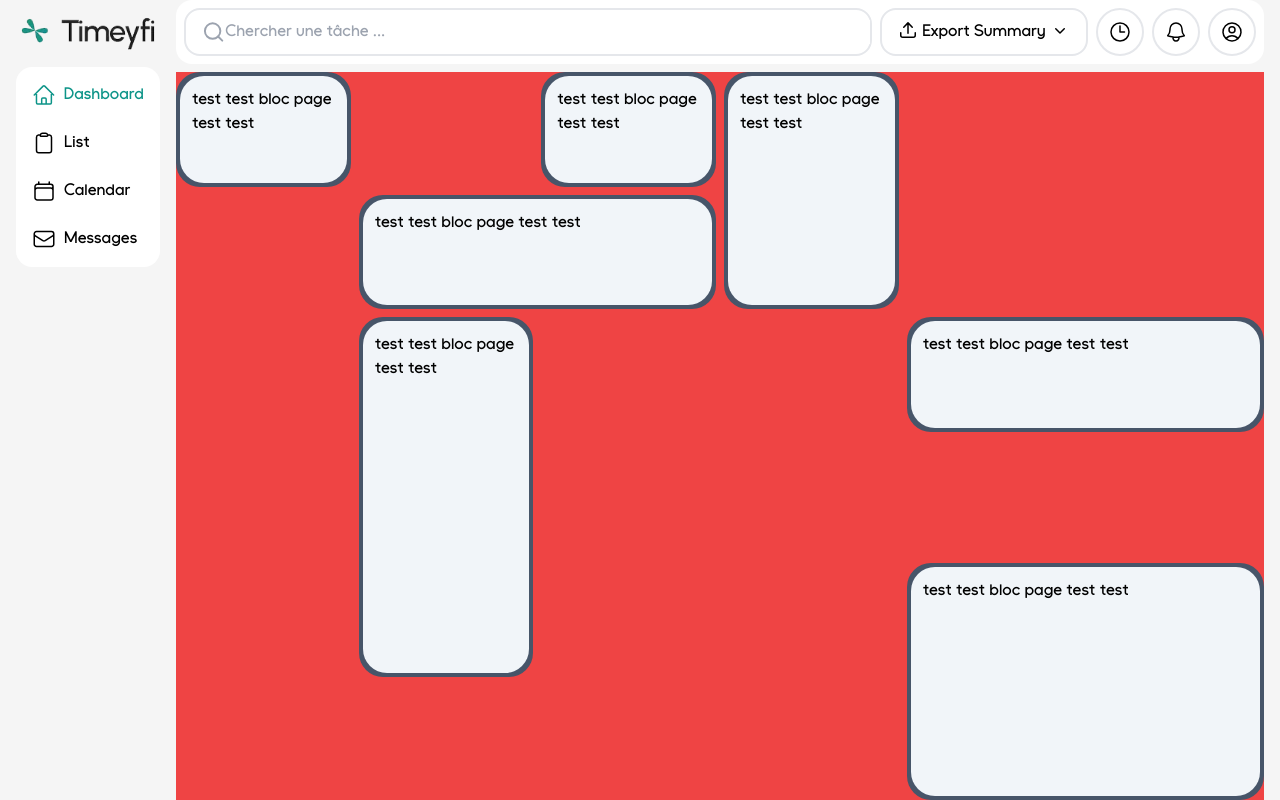
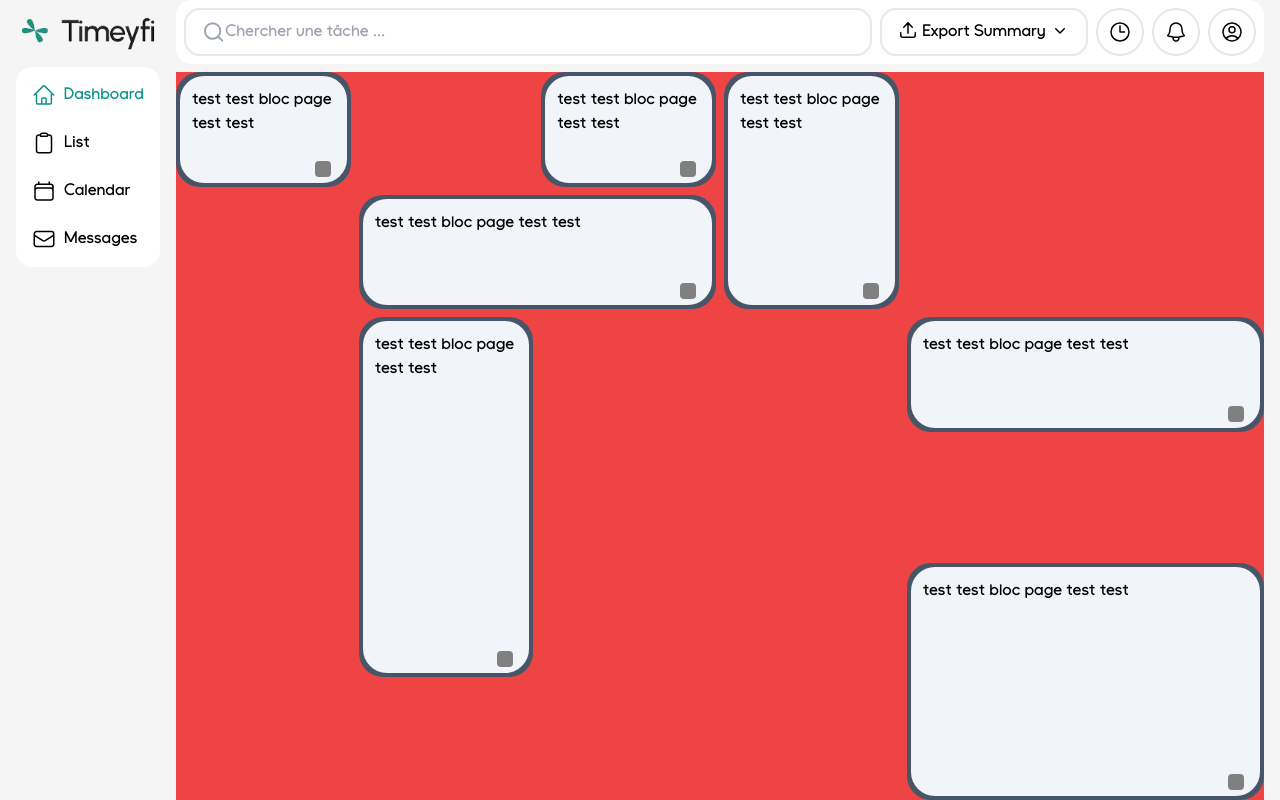
Before and after one commit to GMaxDev/Timeyfi_project, a Next.js app: page /all-menu/dashboard in a window 1280 px wide. Built offline with nearby package versions, Linux system fonts and the light colour scheme.

Commit message:
feat: add resize function

```diff
--- a/src/app/all-menu/dashboard/page.js
+++ b/src/app/all-menu/dashboard/page.js
@@ -4,7 +4,7 @@ import Bloc from "@/app/components/bloc";
 import { useEffect, useRef, useState } from "react";
 
 export default function Dashboard() {
-  // Etat des blocs de base
+  // État initial des blocs
   const [blocs, setBlocs] = useState([
     { id: 1, posUnitX: 0, posUnitY: 0, blocSizeX: 1, blocSizeY: 1 },
     { id: 2, posUnitX: 2, posUnitY: 0, blocSizeX: 1, blocSizeY: 1 },
@@ -17,7 +17,7 @@ export default function Dashboard() {
 
   // Référence pour le conteneur de la grille
   const gridRef = useRef(null);
-  // Etat pour stocker la taille d'une cellule
+  // État pour stocker la taille d'une cellule
   const [cellSize, setCellSize] = useState({ width: 0, height: 0 });
 
   // Au montage, on calcule la taille d'une cellule
@@ -25,7 +25,6 @@ export default function Dashboard() {
     if (gridRef.current) {
       const gridWidth = gridRef.current.clientWidth;
       const gridHeight = gridRef.current.clientHeight;
-
       setCellSize({
         width: gridWidth / 6,
         height: gridHeight / 6,
@@ -33,12 +32,23 @@ export default function Dashboard() {
     }
   }, []);
 
-  // Fonction de mise à jour de la position d'un bloc (corrigée)
+  // Mise à jour de la position d'un bloc
   const updateBlocPosition = (id, newPosUnitX, newPosUnitY) => {
     setBlocs((prev) =>
       prev.map((bloc) =>
         bloc.id === id
           ? { ...bloc, posUnitX: newPosUnitX, posUnitY: newPosUnitY }
+          : bloc
+      )
+    );
+  };
+
+  // Mise à jour de la taille d'un bloc
+  const updateBlocSize = (id, newSizeX, newSizeY) => {
+    setBlocs((prev) =>
+      prev.map((bloc) =>
+        bloc.id === id
+          ? { ...bloc, blocSizeX: newSizeX, blocSizeY: newSizeY }
           : bloc
       )
     );
@@ -59,6 +69,7 @@ export default function Dashboard() {
           blocSizeY={bloc.blocSizeY}
           cellSize={cellSize}
           updatePosition={updateBlocPosition}
+          updateSize={updateBlocSize}
         />
       ))}
     </div>
--- a/src/app/components/bloc.jsx
+++ b/src/app/components/bloc.jsx
@@ -1,6 +1,9 @@
 "use client";
 
 import { useRef } from "react";
+
+// Fonction utilitaire pour appliquer les contraintes de taille
+const clamp = (value, min, max) => Math.max(min, Math.min(max, value));
 
 export default function Bloc({
   id,
@@ -9,73 +12,108 @@ export default function Bloc({
   posUnitX = 0,
   posUnitY = 0,
   cellSize,       // { width, height } passé depuis le Dashboard
-  updatePosition, // fonction de callback pour mettre à jour la position
+  updatePosition, // fonction pour mettre à jour la position (drag)
+  updateSize,     // fonction pour mettre à jour la taille (resize)
 }) {
   // Référence vers l'élément DOM du bloc
   const blocRef = useRef(null);
-  // Utiliser une référence pour stocker la position de départ du drag
+  // Référence pour stocker la position de départ du drag
   const dragStartRef = useRef(null);
+  // Référence pour stocker la position de départ du resize
+  const resizeStartRef = useRef(null);
 
-  // Démarrer le drag dès le premier clic
+  // ------------------------
+  // GESTION DU DRAG (déjà en place)
+  // ------------------------
   const handleMouseDown = (e) => {
     e.preventDefault();
-    // Stocker la position initiale dans la référence
     dragStartRef.current = {
       mouseX: e.clientX,
       mouseY: e.clientY,
       initPosX: posUnitX,
       initPosY: posUnitY,
     };
-
-    // Ajouter les écouteurs d'événements sur document
     document.addEventListener("mousemove", handleMouseMove);
     document.addEventListener("mouseup", handleMouseUp);
   };
 
-  // Gestion du déplacement
   const handleMouseMove = (e) => {
     if (!dragStartRef.current || !cellSize.width || !cellSize.height) return;
-
-    // Calculer le déplacement en pixels
     const offsetX = e.clientX - dragStartRef.current.mouseX;
     const offsetY = e.clientY - dragStartRef.current.mouseY;
-
-    // Conversion en nombre de cellules
     const offsetCellsX = Math.round(offsetX / cellSize.width);
     const offsetCellsY = Math.round(offsetY / cellSize.height);
-
-    // Nouvelle position en grille
     const newPosUnitX = dragStartRef.current.initPosX + offsetCellsX;
     const newPosUnitY = dragStartRef.current.initPosY + offsetCellsY;
-
-    // Mise à jour visuelle immédiate
     if (blocRef.current) {
       blocRef.current.style.gridColumn = `${newPosUnitX + 1} / span ${blocSizeX}`;
       blocRef.current.style.gridRow = `${newPosUnitY + 1} / span ${blocSizeY}`;
     }
   };
 
-  // Fin du drag
   const handleMouseUp = (e) => {
     if (!dragStartRef.current || !cellSize.width || !cellSize.height) return;
-
-    // Calcul final du déplacement en pixels
     const offsetX = e.clientX - dragStartRef.current.mouseX;
     const offsetY = e.clientY - dragStartRef.current.mouseY;
     const offsetCellsX = Math.round(offsetX / cellSize.width);
     const offsetCellsY = Math.round(offsetY / cellSize.height);
     const newPosUnitX = dragStartRef.current.initPosX + offsetCellsX;
     const newPosUnitY = dragStartRef.current.initPosY + offsetCellsY;
-
-    // Mettre à jour la position dans le parent via le callback
     updatePosition(id, newPosUnitX, newPosUnitY);
-
-    // Réinitialiser la référence
     dragStartRef.current = null;
-
-    // Retirer les écouteurs globaux
     document.removeEventListener("mousemove", handleMouseMove);
     document.removeEventListener("mouseup", handleMouseUp);
+  };
+
+  // ------------------------
+  // GESTION DU RESIZE
+  // ------------------------
+  const handleResizeMouseDown = (e) => {
+    // On ne veut pas déclencher le drag en même temps que le resize
+    e.stopPropagation();
+    e.preventDefault();
+    // Stocker les infos de départ pour le resize
+    resizeStartRef.current = {
+      mouseX: e.clientX,
+      mouseY: e.clientY,
+      initSizeX: blocSizeX,
+      initSizeY: blocSizeY,
+    };
+    document.addEventListener("mousemove", handleResizeMouseMove);
+    document.addEventListener("mouseup", handleResizeMouseUp);
+  };
+
+  const handleResizeMouseMove = (e) => {
+    if (!resizeStartRef.current || !cellSize.width || !cellSize.height) return;
+    // Calcul de l'offset par rapport au point de départ
+    const offsetX = e.clientX - resizeStartRef.current.mouseX;
+    const offsetY = e.clientY - resizeStartRef.current.mouseY;
+    // Conversion de l'offset en nombre de cellules
+    const offsetCellsX = Math.round(offsetX / cellSize.width);
+    const offsetCellsY = Math.round(offsetY / cellSize.height);
+    // Calcul de la nouvelle taille avec contraintes (min=1, max=2)
+    const newSizeX = clamp(resizeStartRef.current.initSizeX + offsetCellsX, 1, 2);
+    const newSizeY = clamp(resizeStartRef.current.initSizeY + offsetCellsY, 1, 2);
+    // Mise à jour visuelle du bloc
+    if (blocRef.current) {
+      blocRef.current.style.gridColumn = `${posUnitX + 1} / span ${newSizeX}`;
+      blocRef.current.style.gridRow = `${posUnitY + 1} / span ${newSizeY}`;
+    }
+  };
+
+  const handleResizeMouseUp = (e) => {
+    if (!resizeStartRef.current || !cellSize.width || !cellSize.height) return;
+    const offsetX = e.clientX - resizeStartRef.current.mouseX;
+    const offsetY = e.clientY - resizeStartRef.current.mouseY;
+    const offsetCellsX = Math.round(offsetX / cellSize.width);
+    const offsetCellsY = Math.round(offsetY / cellSize.height);
+    const newSizeX = clamp(resizeStartRef.current.initSizeX + offsetCellsX, 1, 2);
+    const newSizeY = clamp(resizeStartRef.current.initSizeY + offsetCellsY, 1, 2);
+    // Mettre à jour la taille via le callback du parent
+    updateSize(id, newSizeX, newSizeY);
+    resizeStartRef.current = null;
+    document.removeEventListener("mousemove", handleResizeMouseMove);
+    document.removeEventListener("mouseup", handleResizeMouseUp);
   };
 
   return (
@@ -86,12 +124,27 @@ export default function Bloc({
         gridColumn: `${posUnitX + 1} / span ${blocSizeX}`,
         gridRow: `${posUnitY + 1} / span ${blocSizeY}`,
         cursor: "grab",
+        position: "relative", // Nécessaire pour positionner le handle de resize
       }}
       className="bg-slate-600 p-1 rounded-3xl z-0"
     >
       <div className="bg-slate-100 rounded-3xl w-full h-full p-3 select-none">
         <h2>test test bloc page test test</h2>
       </div>
+      {/* Handle de redimensionnement placé en bas à droite */}
+      <div
+        onMouseDown={handleResizeMouseDown}
+        style={{
+          width: "16px",
+          height: "16px",
+          background: "gray",
+          position: "absolute",
+          bottom: "10px",
+          right: "20px",
+          cursor: "se-resize",
+          borderRadius: "4px",
+        }}
+      />
     </div>
   );
 }
```
